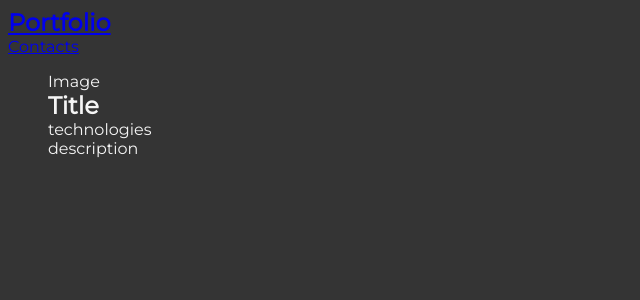
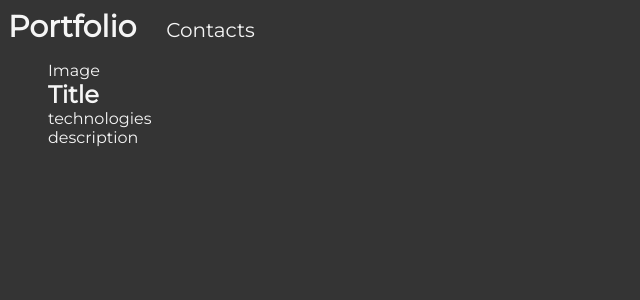
Before and after one commit to AndreyKapus/portfolio, a Next.js app: page / in a window 1280 px wide. Shown: the top 300 px of the page, without its empty margins (0-640 px from the left). Built offline with nearby package versions, Linux system fonts and the light colour scheme.

Commit message:
layout styles

```diff
--- a/Components/layout.js
+++ b/Components/layout.js
@@ -1,19 +1,24 @@
 import Head from "next/head";
 import Link from "next/link";
+import styles from "../styles/layout.module.scss";
 
 const Layout = ({ children, title = "Portfolio" }) => {
   return (
     <>
-      <nav>
+      <nav className={styles.navigation}>
         <Head>
           <title>{title}</title>
         </Head>
         <h1>
-          <Link href={"/"}>Portfolio</Link>
+          <Link className={styles.mainTitle} href={"/"}>
+            Portfolio
+          </Link>
         </h1>
-        <div>
-          <Link href={"/Contacts/contacts"}>Contacts</Link>
-        </div>
+        <p>
+          <Link className={styles.contactsLink} href={"/Contacts/contacts"}>
+            Contacts
+          </Link>
+        </p>
       </nav>
       <main>{children}</main>
     </>
--- /dev/null
+++ b/styles/layout.module.scss
@@ -0,0 +1,17 @@
+.navigation {
+  display: flex;
+  align-items: baseline;
+}
+
+.mainTitle {
+  text-decoration: none;
+  color: #f5f5f5;
+  font-size: 30px;
+}
+
+.contactsLink {
+  text-decoration: none;
+  color: #f5f5f5;
+  margin-left: 30px;
+  font-size: 20px;
+}
```
